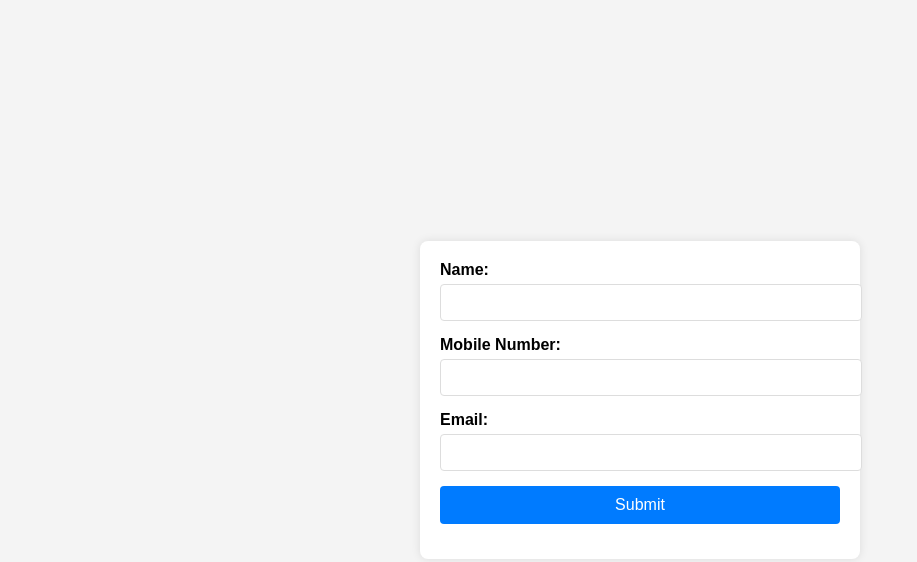
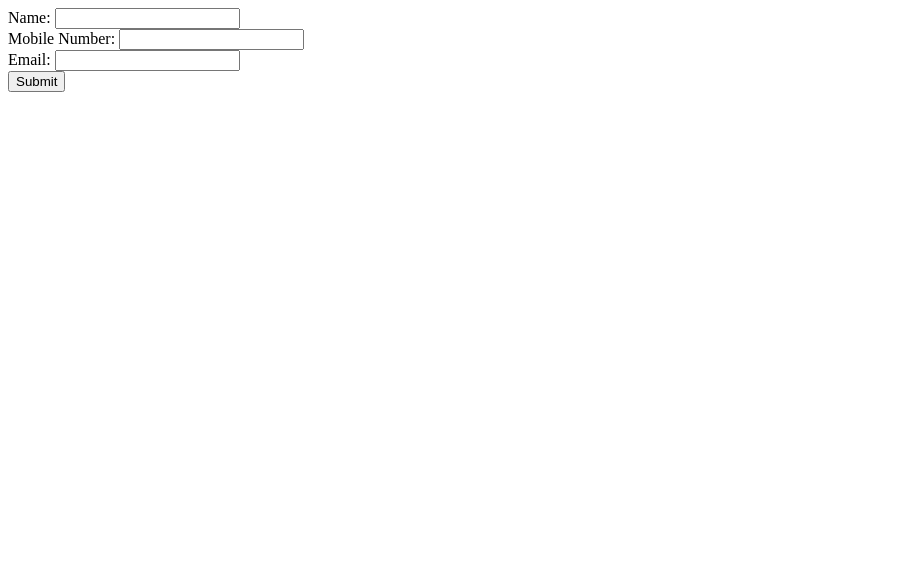
Before and after one commit to thesurajdev/Whatsapp-API-Webhook-X-Web-Contact-Form, a plain HTML site: page index.html in a window 1280 px wide. Shown: the whole page, without its empty margins (0-917 px from the left). Drawn offline with Linux system fonts and the light colour scheme.

Commit message:
Update index.html

```diff
--- a/index.html
+++ b/index.html
@@ -5,47 +5,7 @@
     <meta name="viewport" content="width=device-width, initial-scale=1.0">
     <title>Contact Form</title>
     <style>
-        body {
-            font-family: Arial, sans-serif;
-            background-color: #f4f4f4;
-            display: flex;
-            justify-content: center;
-            align-items: center;
-            height: 100vh;
-            margin: 0;
-        }
-        .form-container {
-            background: #fff;
-            padding: 20px;
-            border-radius: 8px;
-            box-shadow: 0 0 10px rgba(0, 0, 0, 0.1);
-            width: 100%;
-            max-width: 400px;
-        }
-        .form-group {
-            margin-bottom: 15px;
-        }
-        .form-group label {
-            display: block;
-            margin-bottom: 5px;
-            font-weight: bold;
-        }
-        .form-group input {
-            width: 100%;
-            padding: 10px;
-            border: 1px solid #ddd;
-            border-radius: 4px;
-        }
-        .form-group input[type="submit"] {
-            background-color: #007bff;
-            color: #fff;
-            border: none;
-            cursor: pointer;
-            font-size: 16px;
-        }
-        .form-group input[type="submit"]:hover {
-            background-color: #0056b3;
-        }
+        /* Your CSS styles here */
     </style>
 </head>
 <body>
```
